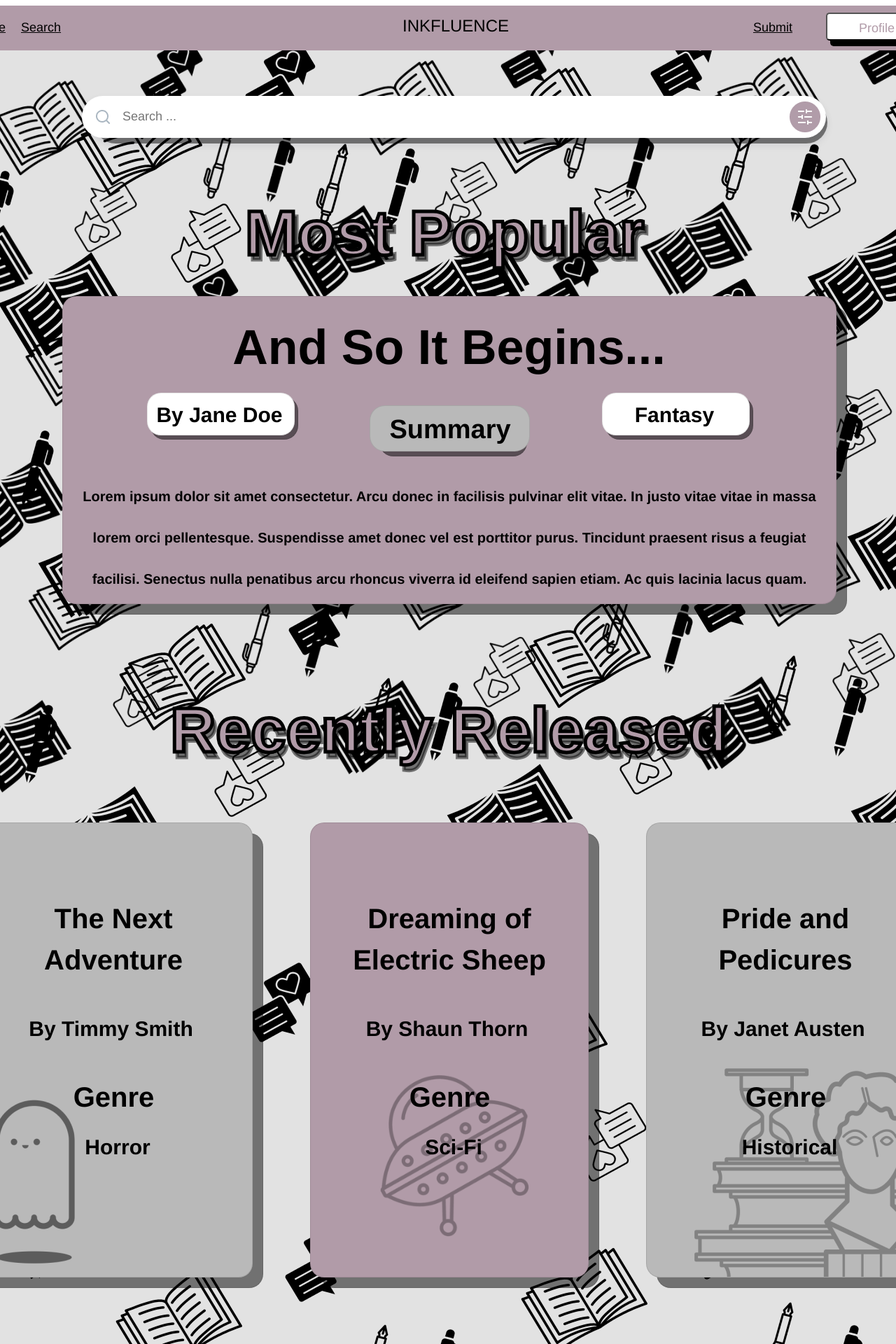
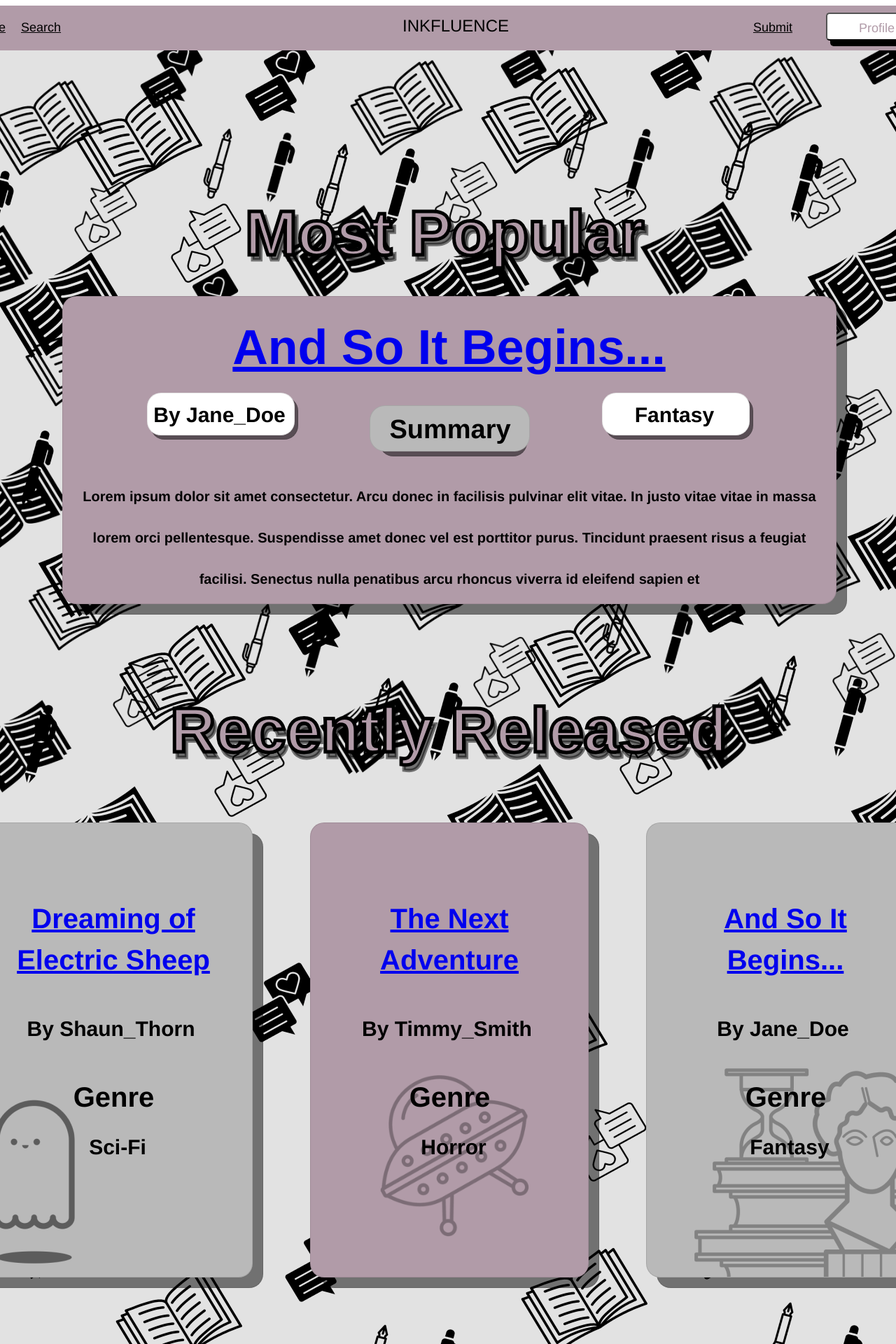
Before and after one commit to zkadry/Itech_group_7, a Django app: page /inkfluence/home/ in a window 1280 px wide; the page is wider, and only the part inside the window is pictured. Shown: the top 1920 px of that part at 70% size. Run offline with Django 5.2, Linux system fonts and the light colour scheme; a user stored in the database is signed in; data comes from the database, SQL or seed files in the repository; both versions use the stored data as it was after the commit.

```diff
--- a/group_django_project/inkfluence/templates/inkfluence/homePage.html
+++ b/group_django_project/inkfluence/templates/inkfluence/homePage.html
@@ -16,49 +16,49 @@
           <div class="genre-frame">
             <div class="overlap-group">
               <div class="genre-shadow"></div>
-              <div class="genre"><div class="text-wrapper">Romance</div></div>
+              <div class="genre"><div class="text-wrapper">{{ genre_list.7 }}</div></div>
             </div>
           </div>
           <div class="overlap-group-wrapper">
             <div class="overlap-group">
               <div class="genre-shadow"></div>
-              <div class="genre"><div class="text-wrapper">Historical</div></div>
+              <div class="genre"><div class="text-wrapper">{{ genre_list.6 }}</div></div>
             </div>
           </div>
           <div class="div-wrapper">
             <div class="overlap-group">
               <div class="genre-shadow"></div>
-              <div class="genre"><div class="text-wrapper">Thriller</div></div>
+              <div class="genre"><div class="text-wrapper">{{ genre_list.5 }}</div></div>
             </div>
           </div>
           <div class="div">
             <div class="overlap-group">
               <div class="genre-shadow"></div>
-              <div class="genre"><div class="text-wrapper">Sci-fi</div></div>
+              <div class="genre"><div class="text-wrapper">{{ genre_list.4 }}</div></div>
             </div>
           </div>
           <div class="genre-frame-2">
             <div class="overlap-group">
               <div class="genre-shadow"></div>
-              <div class="genre-2"><div class="text-wrapper-2">Other</div></div>
+              <div class="genre-2"><div class="text-wrapper-2">{{ genre_list.3 }}</div></div>
             </div>
           </div>
           <div class="genre-frame-3">
             <div class="overlap-group">
               <div class="genre-shadow"></div>
-              <div class="genre-2"><div class="text-wrapper-2">Mystery</div></div>
+              <div class="genre-2"><div class="text-wrapper-2">{{ genre_list.2 }}</div></div>
             </div>
           </div>
           <div class="genre-frame-4">
             <div class="overlap-group">
               <div class="genre-shadow"></div>
-              <div class="genre-2"><div class="text-wrapper-2">Horror</div></div>
+              <div class="genre-2"><div class="text-wrapper-2">{{ genre_list.1 }}</div></div>
             </div>
           </div>
           <div class="genre-frame-5">
             <div class="overlap-group">
               <div class="genre-shadow"></div>
-              <div class="genre-2"><div class="text-wrapper-2">Fantasy</div></div>
+              <div class="genre-2"><div class="text-wrapper-2">{{ genre_list.0 }}</div></div>
             </div>
           </div>
           <div class="genres-shadow">Genres</div>
@@ -66,43 +66,49 @@
           <div class="recently-released"></div>
           <div class="recently-released-2">
             <div class="overlap-2">
-              <div class="text-wrapper-4">Historical</div>
+              <div class="text-wrapper-4">{{ latest_stories.0.get_genre_display }}</div>
               <div class="text-wrapper-5">Genre</div>
               <img class="historical" src="{% static 'inkfluence/img/historical.png' %}" />
             </div>
-            <div class="author">By Janet Austen</div>
-            <div class="title">Pride and Pedicures</div>
+            <div class="author">By {{ latest_stories.0.author.user.username }}</div>
+            <div class="title">
+              <a href="{% url 'story' %}?title={{ latest_stories.0.title|urlencode }}">{{ latest_stories.0.title }}</a>
+            </div>
           </div>
           <div class="recently-released-3"></div>
           <div class="recently-released-4">
             <div class="overlap-3">
               <img class="sci-fi" src="{% static 'inkfluence/img/sci-fi.png' %}" />
-              <div class="text-wrapper-6">Sci-Fi</div>
+              <div class="text-wrapper-6">{{ latest_stories.1.get_genre_display }}</div>
               <div class="text-wrapper-7">Genre</div>
-              <div class="author-2">By Shaun Thorn</div>
+              <div class="author-2">By {{ latest_stories.1.author.user.username }}</div>
             </div>
-            <div class="title">Dreaming of Electric Sheep</div>
+            <div class="title">
+              <a href="{% url 'story' %}?title={{ latest_stories.1.title|urlencode }}">{{ latest_stories.1.title }}</a>
+            </div>
           </div>
           <div class="recently-released-5"></div>
           <div class="recently-released-6">
             <div class="overlap-4">
-              <div class="text-wrapper-8">Horror</div>
+              <div class="text-wrapper-8">{{ latest_stories.2.get_genre_display }}</div>
               <div class="text-wrapper-9">Genre</div>
               <img class="horror" src="{% static 'inkfluence/img/horror.png' %}" />
             </div>
-            <div class="author">By Timmy Smith</div>
-            <div class="title">The Next Adventure</div>
+            <div class="author">By {{ latest_stories.2.author.user.username }}</div>
+            <div class="title">
+              <a href="{% url 'story' %}?title={{ latest_stories.2.title|urlencode }}">{{ latest_stories.2.title }}</a>
+            </div>
           </div>
           <div class="recently-released-7">Recently Released</div>
           <div class="text-wrapper-10">Recently Released</div>
           <div class="most-popular-shadow"></div>
           <div class="most-popular-frame">
             <p class="summary-text">
-              {{ summary_text }}
+              {{ top_story.description }}
             </p>
             <div class="overlap-5">
               <div class="div-2"></div>
-              <div class="div-wrapper-2"><div class="text-wrapper-11">{{ genre }}</div></div>
+              <div class="div-wrapper-2"><div class="text-wrapper-11">{{ top_story.get_genre_display }}</div></div>
             </div>
             <div class="overlap-6">
               <div class="summary-shadow"></div>
@@ -110,18 +116,14 @@
             </div>
             <div class="overlap-7">
               <div class="div-2"></div>
-              <div class="div-wrapper-2"><div class="text-wrapper-11">By {{ author }}</div></div>
+              <div class="div-wrapper-2"><div class="text-wrapper-11">By {{ top_story.author.user.username }}</div></div>
             </div>
-            <div class="text-wrapper-13">{{ title }}</div>
+            <div class="text-wrapper-13">
+              <a href="{% url 'story' %}?title={{ top_story.title|urlencode }}">{{ top_story.title }}</a>
+            </div>
           </div>
           <div class="most-popular-shadow-2">Most Popular</div>
           <div class="text-wrapper-14">Most Popular</div>
-          <div class="search-bar-shadow"></div>
-          <div class="search-bar">
-            <img class="img-2" src="{% static 'inkfluence/img/search.png' %}" />
-            <input class="search" placeholder="Search ..." type="text" />
-            <img class="img-2" src="{% static 'inkfluence/img/filter.png' %}" />
-          </div>
           <div class="naviation-bar">
             <div class="links"><a href="/inkfluence/home/" div class="link">Home</a></div>
             <div class="link2"><a href="/inkfluence/search/" div class="link">Search</a></div>
--- a/group_django_project/inkfluence/views.py
+++ b/group_django_project/inkfluence/views.py
@@ -1,5 +1,6 @@
 from django.contrib.auth.decorators import login_required
 from django.contrib.auth.models import User
+from django.db.models import Avg
 from django.http import JsonResponse
 from django.contrib.auth import authenticate, login, logout
 from django.shortcuts import render, redirect
@@ -50,18 +51,12 @@ def logout_view(request):
 
 @login_required
 def home_view(request):
-    title = 'And So It Begins...'
-    author = 'Jane Doe'
-    summary_text = 'Lorem ipsum dolor sit amet consectetur. Arcu donec in facilisis pulvinar elit vitae. In justo vitae vitae\
-              in massa lorem orci pellentesque. Suspendisse amet donec vel est porttitor purus. Tincidunt praesent risus\
-              a feugiat facilisi. Senectus nulla penatibus arcu rhoncus viverra id eleifend sapien etiam. Ac quis\
-              lacinia lacus quam.'
-    genre = 'Fantasy'
-
-    context = {'title': title,
-               'summary_text': summary_text,
-               'author': author,
-               'genre': genre}
+    top_story = Story.objects.annotate(avg_rating=Avg('comments__rating')).order_by('-avg_rating').first()
+    latest_stories = Story.objects.order_by('-date')[:3]
+    genre_list = [genre_name for code, genre_name in GENRES]
+    context = {'top_story': top_story,
+               'latest_stories': latest_stories,
+               'genre_list': genre_list}
     return render(request, 'homePage.html', context)
 
 @login_required
```
Also changed, not shown: group_django_project/db.sqlite3 (added).
